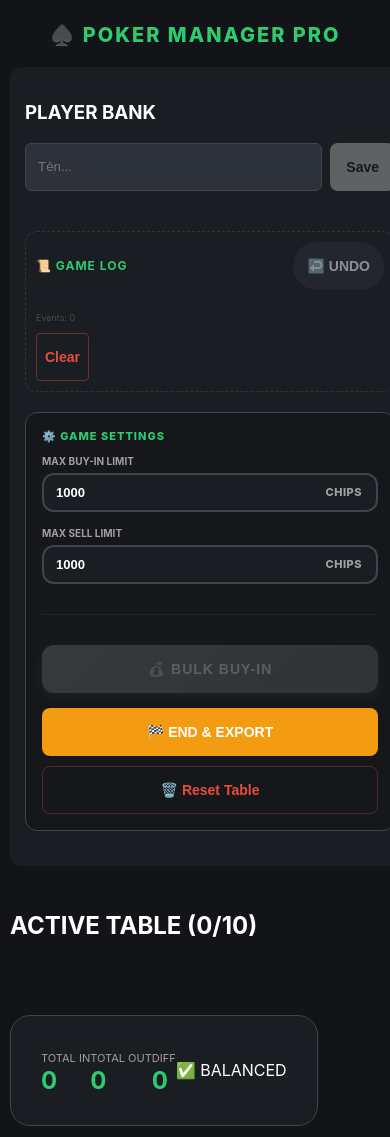
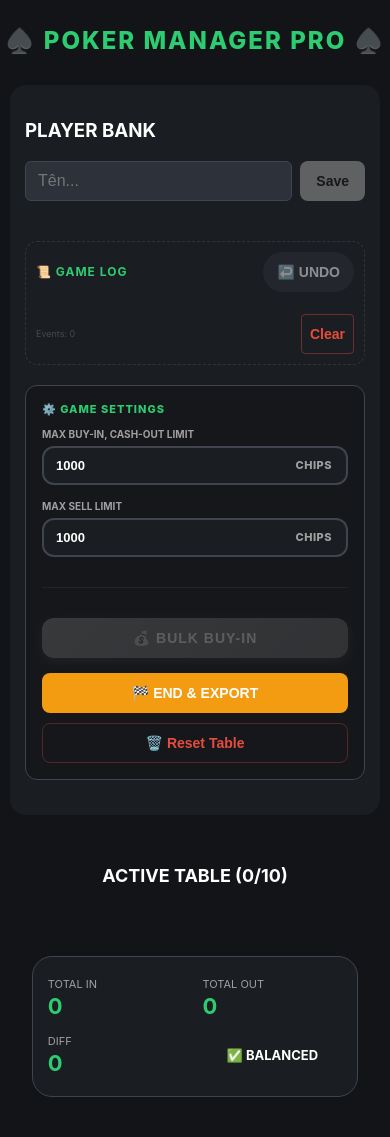
Before and after one commit to dotronghieu/Poker-Club, a React (Create React App) app: page / in a window 390 px wide. Built offline with nearby package versions, Linux system fonts and the light colour scheme.

Commit message:
Responsive iphone

```diff
--- a/src/App.css
+++ b/src/App.css
@@ -692,87 +692,158 @@ button:active {
 }
 
 /* --- ULTIMATE RESPONSIVE FOR IPHONE 17 PRO MAX --- */
+/* --- ULTIMATE WIDE-CARD VERSION FOR IPHONE 17 PRO MAX --- */
 @media (max-width: 480px) {
-  .App {
-    padding: 10px; /* Thắt chặt padding để lấy thêm diện tích */
+
+  /* 1. Global Reset - Remove all side-squeezing */
+  .App,
+  .main-layout {
+    padding: 10px 0 !important;
+    width: 100vw !important;
+    display: flex !important;
+    flex-direction: column !important;
+    align-items: center !important;
+    overflow-x: hidden;
   }
 
+  /* 2. THE FIX: Expand the Game Table and Grid */
+  .game-table {
+    width: 100% !important;
+    max-width: 340px !important;
+    /* Forces cards to be wider than 300px */
+    margin: 0 auto !important;
+    display: flex !important;
+    flex-direction: column !important;
+    align-items: center !important;
+  }
+
+  .player-grid {
+    width: 100% !important;
+    padding: 0 !important;
+    display: flex !important;
+    flex-direction: column !important;
+    align-items: center !important;
+    gap: 15px !important;
+  }
+
+  /* 3. The Player Card - Matching the new width */
+  .player-card {
+    width: 100% !important;
+    /* Takes full 340px from parent */
+    padding: 20px !important;
+    border-radius: 18px !important;
+    box-sizing: border-box;
+    margin-bottom: 15px !important;
+    box-shadow: 0 10px 30px rgba(0, 0, 0, 0.5) !important;
+    /* Deeper shadow for Retina */
+  }
+
+  /* 4. Header & Title - Perfectly Centered */
   header h1 {
-    font-size: 20px;
+    font-size: 24px !important;
+    white-space: nowrap;
+    text-align: center;
     margin-bottom: 20px;
   }
 
-  .main-layout {
+  .table-header {
+    width: 100%;
+    display: flex;
     flex-direction: column;
-    gap: 15px;
+    align-items: center;
+    gap: 8px;
+    margin-bottom: 25px;
   }
 
-  /* SIDEBAR: Chuyển thành dạng "Full Width" và tinh gọn */
-  .player-management {
-    width: 100% !important;
-    padding: 15px;
-    border-radius: 12px;
+  .table-header h2 {
+    font-size: 18px !important;
+    margin: 0 !important;
   }
 
-  .add-to-bank {
-    flex-direction: row; /* Giữ input và nút trên 1 hàng */
+  /* 4. BALANCE STATUS: Size & Shape only (Colors come from JS/Main CSS) */
+  .balance-status {
+    font-size: 13px !important;
+    padding: 4px 12px !important;
+    white-space: nowrap;
+    display: inline-flex;
+    align-items: center;
+    justify-content: center;
+    border-radius: 6px;
+    font-weight: 700;
+    text-transform: uppercase;
+    margin: 0 auto !important;
+    /* Remove background, color, and border from here! */
   }
 
-  .bank-list {
-    grid-template-columns: 1fr; /* iPhone hẹp nên để 1 cột cho dễ nhìn */
-    gap: 8px;
+  /* These should be OUTSIDE the @media query so they apply everywhere */
+  .balance-status.balanced {
+    background: rgba(76, 175, 80, 0.15) !important;
+    /* Green tint */
+    color: #4caf50 !important;
+    /* Green text */
+    border: 1px solid rgba(76, 175, 80, 0.3) !important;
   }
 
-  /* GAME GRID: Chuyển về 1 cột duy nhất */
-  .player-grid {
-    grid-template-columns: 1fr !important;
-    gap: 15px;
+  .balance-status.warning {
+    background: rgba(255, 68, 68, 0.15) !important;
+    /* Red tint */
+    color: #ff4444 !important;
+    /* Red text */
+    border: 1px solid rgba(255, 68, 68, 0.3) !important;
   }
 
-  /* PLAYER CARD: Thu gọn để không phải cuộn quá nhiều */
-  .player-card {
-    padding: 16px;
-    border-radius: 16px;
+  /* 6. Sidebar (Player Management) - Same width as cards */
+  .player-management {
+    width: 90% !important;
+    max-width: 340px !important;
+    margin: 0 auto 20px auto !important;
+    padding: 15px !important;
   }
 
-  .profit-amount {
-    font-size: 24px;
+  /* 7. Summary - 2x2 Grid */
+ .summary {
+    width: 96% !important;
+    max-width: 340px;
+    margin: 20px auto !important;
+    padding: 20px 15px !important;
+    display: grid !important;
+    grid-template-columns: 1fr 1fr;
+    gap: 15px;
+    /* Changed from center to start (left) */
+    justify-items: start !important;
+    align-items: center;
+    box-sizing: border-box;
   }
 
-  .stats-container {
-    gap: 8px;
+  .sum-item {
+    display: flex;
+    flex-direction: column;
+    /* Ensure internal text is left-aligned */
+    align-items: flex-start !important;
+    text-align: left !important;
+    width: 100%;
   }
 
-  .stat-box {
-    padding: 8px;
+  .sum-item strong {
+    font-size: 22px !important;
+    margin-top: 2px;
   }
 
-  .stat-value {
-    font-size: 14px;
+  /* 8. BALANCE STATUS: Left aligned at the bottom */
+  .sum-item:last-child {
+    grid-column: span 2;
+    border-top: 1px solid rgba(255, 255, 255, 0.1);
+    padding-top: 15px;
+    width: 100%;
+    /* This ensures the badge itself stays on the left */
+    display: flex;
+    justify-content: flex-start !important;
   }
 
-  /* MODAL: iPhone cần Modal chiếm gần hết chiều ngang */
-  .modal-content {
-    width: 95% !important;
-    padding: 20px;
-    border-radius: 20px;
-  }
-
-  .modal-body {
-    gap: 15px;
-  }
-
-  /* Tăng kích thước nút bấm cho ngón cái (Thumb-friendly) */
-  button {
-    min-height: 48px; /* Tiêu chuẩn Apple cho touch target */
-    font-size: 14px;
-  }
-
-  /* Tối ưu Log Footer cho màn hình hẹp */
-  .log-footer {
-    flex-direction: column;
-    gap: 10px;
-    align-items: flex-start;
+  /* 8. Fix iOS Input Zoom */
+  input,
+  .modern-input {
+    font-size: 16px !important;
   }
 }
 
--- a/src/App.js
+++ b/src/App.js
@@ -281,7 +281,7 @@ function App() {
   };
   return (
     <div className="App">
-      <header><h1>♠️ POKER MANAGER PRO</h1></header>
+      <header><h1>♠️ POKER MANAGER PRO ♠️ </h1></header>
 
       <div className="main-layout">
         <aside className="player-management">
@@ -361,7 +361,7 @@ function App() {
             <div className="settings-body">
               {/* Giữ nguyên các input cũ của bạn */}
               <div className="setting-item">
-                <label>Max Buy-in Limit</label>
+                <label>Max Buy-in, cash-out Limit</label>
                 <div className="modern-input-group">
                   <input
                     className="modern-input"
```
Lines whose indentation alone changed are shown as unchanged.
